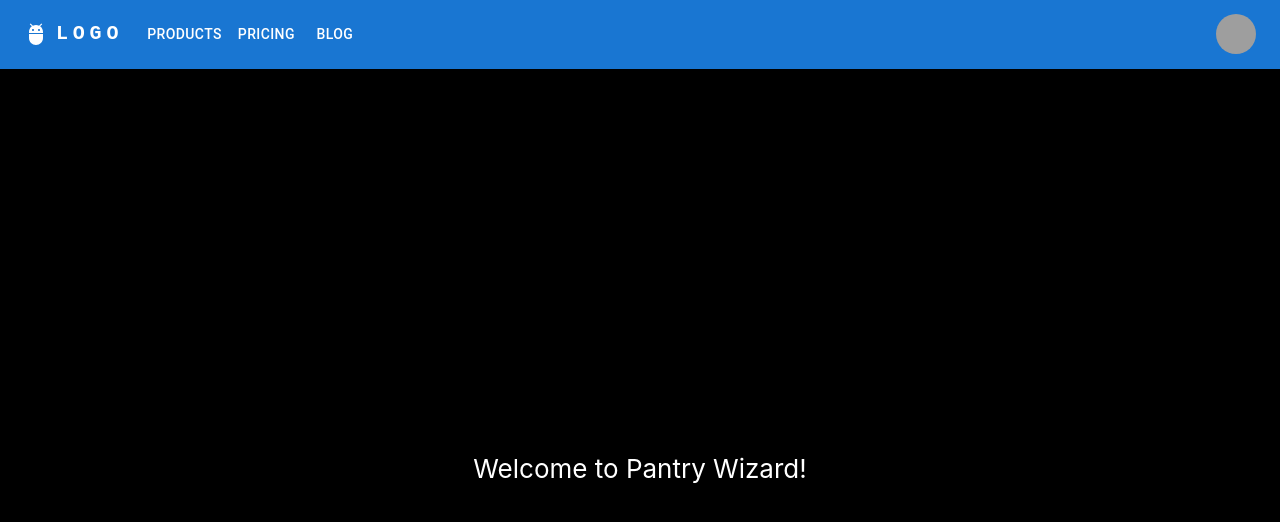
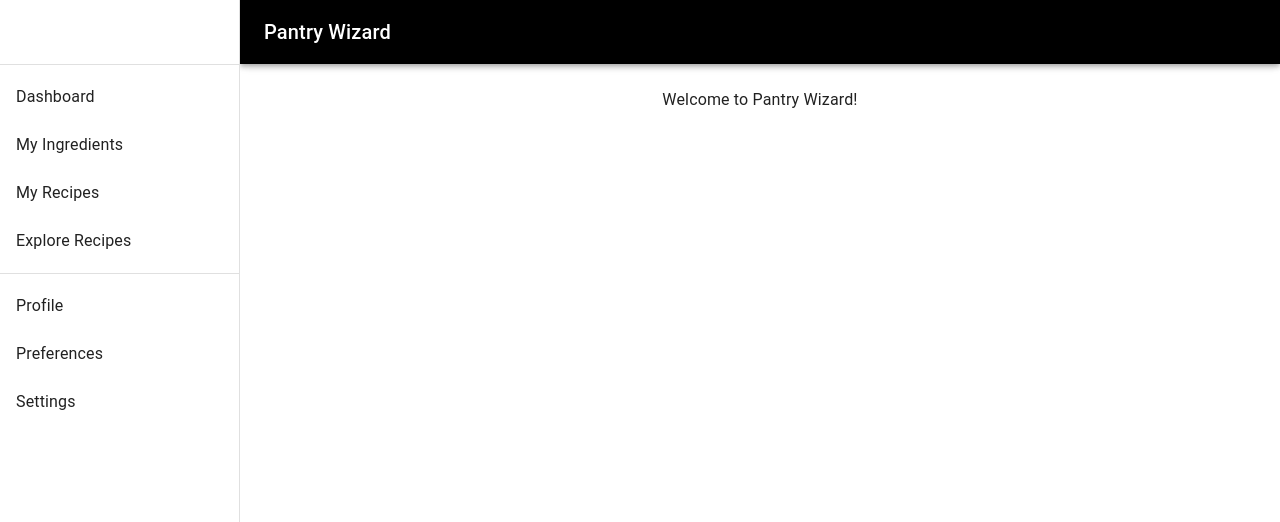
Before and after one commit to grackfish/pantry-wizard, a React (Create React App) app: page / in a window 1280 px wide. Shown: the top 522 px of the page. Built offline with nearby package versions, Linux system fonts and the light colour scheme; grey boxes are pictures that could not be loaded.

Commit message:
Revamp layout

```diff
--- a/src/App.js
+++ b/src/App.js
@@ -1,15 +1,10 @@
 import './App.css';
-import Appbar from './Appbar.js';
+import Menu from './Menu.js';
 
 function App() {
   return (
     <div className="App">
-      <Appbar/>
-      <header className="App-header">
-        <p>
-          Welcome to Pantry Wizard!
-        </p>
-      </header>
+      <Menu/>
     </div>
   );
 }
--- a/src/Appbar.js
+++ /dev/null
@@ -1,159 +0,0 @@
-import * as React from 'react';
-import AppBar from '@mui/material/AppBar';
-import Box from '@mui/material/Box';
-import Toolbar from '@mui/material/Toolbar';
-import IconButton from '@mui/material/IconButton';
-import Typography from '@mui/material/Typography';
-import Menu from '@mui/material/Menu';
-import MenuIcon from '@mui/icons-material/Menu';
-import Container from '@mui/material/Container';
-import Avatar from '@mui/material/Avatar';
-import Button from '@mui/material/Button';
-import Tooltip from '@mui/material/Tooltip';
-import MenuItem from '@mui/material/MenuItem';
-import AdbIcon from '@mui/icons-material/Adb';
-
-const pages = ['Products', 'Pricing', 'Blog'];
-const settings = ['Profile', 'Account', 'Dashboard', 'Logout'];
-
-function ResponsiveAppBar() {
-  const [anchorElNav, setAnchorElNav] = React.useState(null);
-  const [anchorElUser, setAnchorElUser] = React.useState(null);
-
-  const handleOpenNavMenu = (event) => {
-    setAnchorElNav(event.currentTarget);
-  };
-  const handleOpenUserMenu = (event) => {
-    setAnchorElUser(event.currentTarget);
-  };
-
-  const handleCloseNavMenu = () => {
-    setAnchorElNav(null);
-  };
-
-  const handleCloseUserMenu = () => {
-    setAnchorElUser(null);
-  };
-
-  return (
-    <AppBar position="static">
-      <Container maxWidth="xl">
-        <Toolbar disableGutters>
-          <AdbIcon sx={{ display: { xs: 'none', md: 'flex' }, mr: 1 }} />
-          <Typography
-            variant="h6"
-            noWrap
-            component="a"
-            href="#app-bar-with-responsive-menu"
-            sx={{
-              mr: 2,
-              display: { xs: 'none', md: 'flex' },
-              fontFamily: 'monospace',
-              fontWeight: 700,
-              letterSpacing: '.3rem',
-              color: 'inherit',
-              textDecoration: 'none',
-            }}
-          >
-            LOGO
-          </Typography>
-
-          <Box sx={{ flexGrow: 1, display: { xs: 'flex', md: 'none' } }}>
-            <IconButton
-              size="large"
-              aria-label="account of current user"
-              aria-controls="menu-appbar"
-              aria-haspopup="true"
-              onClick={handleOpenNavMenu}
-              color="inherit"
-            >
-              <MenuIcon />
-            </IconButton>
-            <Menu
-              id="menu-appbar"
-              anchorEl={anchorElNav}
-              anchorOrigin={{
-                vertical: 'bottom',
-                horizontal: 'left',
-              }}
-              keepMounted
-              transformOrigin={{
-                vertical: 'top',
-                horizontal: 'left',
-              }}
-              open={Boolean(anchorElNav)}
-              onClose={handleCloseNavMenu}
-              sx={{ display: { xs: 'block', md: 'none' } }}
-            >
-              {pages.map((page) => (
-                <MenuItem key={page} onClick={handleCloseNavMenu}>
-                  <Typography sx={{ textAlign: 'center' }}>{page}</Typography>
-                </MenuItem>
-              ))}
-            </Menu>
-          </Box>
-          <AdbIcon sx={{ display: { xs: 'flex', md: 'none' }, mr: 1 }} />
-          <Typography
-            variant="h5"
-            noWrap
-            component="a"
-            href="#app-bar-with-responsive-menu"
-            sx={{
-              mr: 2,
-              display: { xs: 'flex', md: 'none' },
-              flexGrow: 1,
-              fontFamily: 'monospace',
-              fontWeight: 700,
-              letterSpacing: '.3rem',
-              color: 'inherit',
-              textDecoration: 'none',
-            }}
-          >
-            LOGO
-          </Typography>
-          <Box sx={{ flexGrow: 1, display: { xs: 'none', md: 'flex' } }}>
-            {pages.map((page) => (
-              <Button
-                key={page}
-                onClick={handleCloseNavMenu}
-                sx={{ my: 2, color: 'white', display: 'block' }}
-              >
-                {page}
-              </Button>
-            ))}
-          </Box>
-          <Box sx={{ flexGrow: 0 }}>
-            <Tooltip title="Open settings">
-              <IconButton onClick={handleOpenUserMenu} sx={{ p: 0 }}>
-                <Avatar alt="Remy Sharp" src="/static/images/avatar/2.jpg" />
-              </IconButton>
-            </Tooltip>
-            <Menu
-              sx={{ mt: '45px' }}
-              id="menu-appbar"
-              anchorEl={anchorElUser}
-              anchorOrigin={{
-                vertical: 'top',
-                horizontal: 'right',
-              }}
-              keepMounted
-              transformOrigin={{
-                vertical: 'top',
-                horizontal: 'right',
-              }}
-              open={Boolean(anchorElUser)}
-              onClose={handleCloseUserMenu}
-            >
-              {settings.map((setting) => (
-                <MenuItem key={setting} onClick={handleCloseUserMenu}>
-                  <Typography sx={{ textAlign: 'center' }}>{setting}</Typography>
-                </MenuItem>
-              ))}
-            </Menu>
-          </Box>
-        </Toolbar>
-      </Container>
-    </AppBar>
-  );
-}
-export default ResponsiveAppBar;
--- /dev/null
+++ b/src/Menu.js
@@ -0,0 +1,147 @@
+import * as React from 'react';
+import PropTypes from 'prop-types';
+import AppBar from '@mui/material/AppBar';
+import Box from '@mui/material/Box';
+import CssBaseline from '@mui/material/CssBaseline';
+import Divider from '@mui/material/Divider';
+import Drawer from '@mui/material/Drawer';
+import IconButton from '@mui/material/IconButton';
+import InboxIcon from '@mui/icons-material/MoveToInbox';
+import List from '@mui/material/List';
+import ListItem from '@mui/material/ListItem';
+import ListItemButton from '@mui/material/ListItemButton';
+import ListItemIcon from '@mui/material/ListItemIcon';
+import ListItemText from '@mui/material/ListItemText';
+import MailIcon from '@mui/icons-material/Mail';
+import MenuIcon from '@mui/icons-material/Menu';
+import Toolbar from '@mui/material/Toolbar';
+import Typography from '@mui/material/Typography';
+
+const drawerWidth = 240;
+
+function ResponsiveDrawer(props) {
+  const { window } = props;
+  const [mobileOpen, setMobileOpen] = React.useState(false);
+  const [isClosing, setIsClosing] = React.useState(false);
+
+  const handleDrawerClose = () => {
+    setIsClosing(true);
+    setMobileOpen(false);
+  };
+
+  const handleDrawerTransitionEnd = () => {
+    setIsClosing(false);
+  };
+
+  const handleDrawerToggle = () => {
+    if (!isClosing) {
+      setMobileOpen(!mobileOpen);
+    }
+  };
+
+  const drawer = (
+    <div>
+      <Toolbar />
+      <Divider />
+      <List>
+        {['Dashboard', 'My Ingredients', 'My Recipes', 'Explore Recipes'].map((text, index) => (
+          <ListItem key={text} disablePadding>
+            <ListItemButton>
+              <ListItemText primary={text} />
+            </ListItemButton>
+          </ListItem>
+        ))}
+      </List>
+      <Divider />
+      <List>
+        {['Profile', 'Preferences', 'Settings'].map((text, index) => (
+          <ListItem key={text} disablePadding>
+            <ListItemButton>
+              <ListItemText primary={text} />
+            </ListItemButton>
+          </ListItem>
+        ))}
+      </List>
+    </div>
+  );
+
+  return (
+    <Box sx={{ display: 'flex' }}>
+      <CssBaseline />
+      <AppBar
+        position="fixed"
+        sx={{
+          width: { sm: `calc(100% - ${drawerWidth}px)` },
+          ml: { sm: `${drawerWidth}px` },
+          backgroundColor: 'black',
+        }}
+      >
+        <Toolbar>
+          <IconButton
+            color="inherit"
+            aria-label="open drawer"
+            edge="start"
+            onClick={handleDrawerToggle}
+            sx={{ mr: 2, display: { sm: 'none' } }}
+          >
+            <MenuIcon />
+          </IconButton>
+          <Typography variant="h6" noWrap component="div">
+            Pantry Wizard
+          </Typography>
+        </Toolbar>
+      </AppBar>
+      <Box
+        component="nav"
+        sx={{ width: { sm: drawerWidth }, flexShrink: { sm: 0 } }}
+        aria-label="mailbox folders"
+      >
+        {/* The implementation can be swapped with js to avoid SEO duplication of links. */}
+        <Drawer
+          variant="temporary"
+          open={mobileOpen}
+          onTransitionEnd={handleDrawerTransitionEnd}
+          onClose={handleDrawerClose}
+          ModalProps={{
+            keepMounted: true, // Better open performance on mobile.
+          }}
+          sx={{
+            display: { xs: 'block', sm: 'none' },
+            '& .MuiDrawer-paper': { boxSizing: 'border-box', width: drawerWidth },
+          }}
+        >
+          {drawer}
+        </Drawer>
+        <Drawer
+          variant="permanent"
+          sx={{
+            display: { xs: 'none', sm: 'block' },
+            '& .MuiDrawer-paper': { boxSizing: 'border-box', width: drawerWidth },
+          }}
+          open
+        >
+          {drawer}
+        </Drawer>
+      </Box>
+      <Box
+        component="main"
+        sx={{ flexGrow: 1, p: 3, width: { sm: `calc(100% - ${drawerWidth}px)` } }}
+      >
+        <Toolbar />
+        <Typography sx={{ marginBottom: 2 }}>
+          Welcome to Pantry Wizard!
+        </Typography>
+      </Box>
+    </Box>
+  );
+}
+
+ResponsiveDrawer.propTypes = {
+  /**
+   * Injected by the documentation to work in an iframe.
+   * Remove this when copying and pasting into your project.
+   */
+  window: PropTypes.func,
+};
+
+export default ResponsiveDrawer;
```
